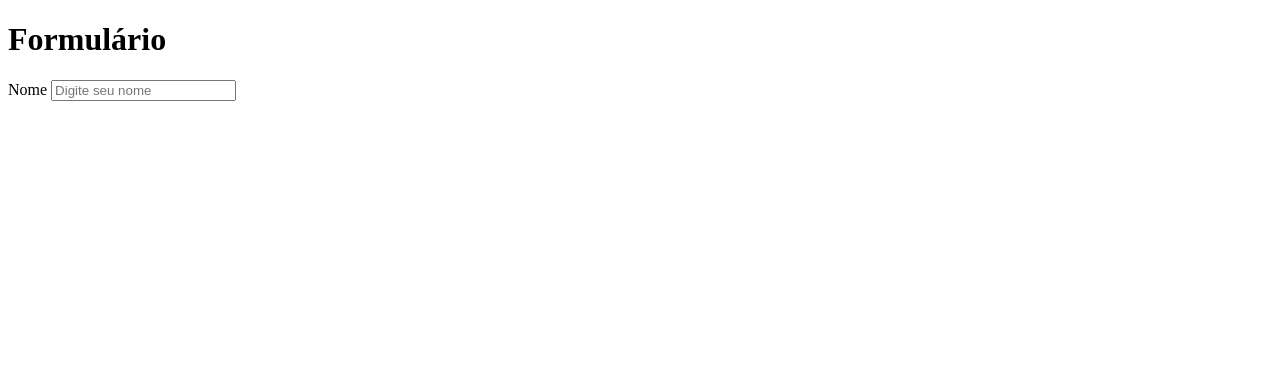
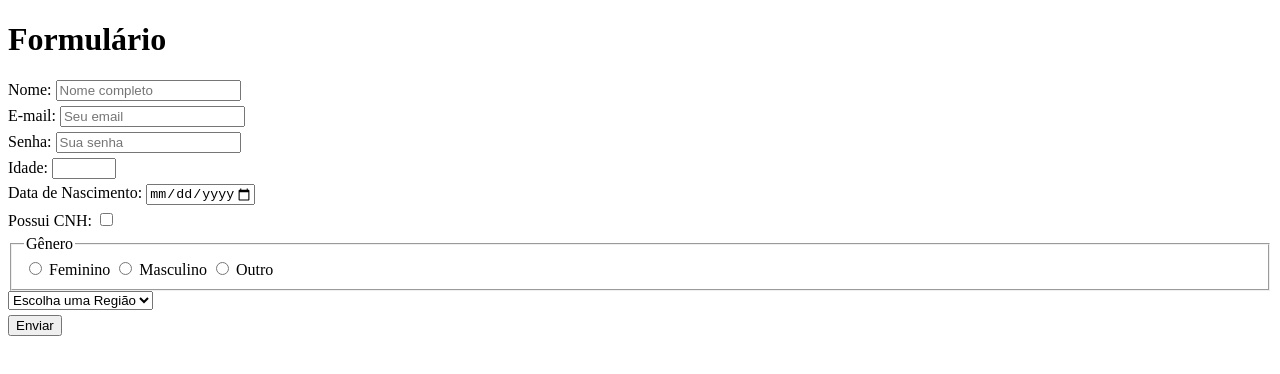
Before and after one commit to flaviare1s/geracao-tech, a plain HTML site: page HTML/form.html in a window 1280 px wide. Drawn offline with Linux system fonts and the light colour scheme.

Commit message:
Forms em HTML

```diff
--- a/HTML/form.html
+++ b/HTML/form.html
@@ -1,15 +1,74 @@
 <!DOCTYPE html>
 <html lang="en">
+
 <head>
-    <meta charset="UTF-8">
-    <meta name="viewport" content="width=device-width, initial-scale=1.0">
-    <title>Formulário</title>
+  <meta charset="UTF-8">
+  <meta name="viewport" content="width=device-width, initial-scale=1.0">
+  <title>Formulário</title>
+  <style>
+    div {
+      margin-bottom: 5px;
+    }
+  </style>
 </head>
+
 <body>
-    <h1>Formulário</h1>
-    <form>
-        <label for="nome">Nome</label>
-        <input type="text" name="nome" id="nome" placeholder="Digite seu nome">
-    </form>
+  <h1>Formulário</h1>
+  <form method="post">
+    <div>
+      <label for="nome">Nome:</label>
+      <input type="text" id="nome" name="nome" placeholder="Nome completo" required>
+    </div>
+    <div>
+      <label for="email">E-mail:</label>
+      <input type="email" id="email" name="email" placeholder="Seu email" required>
+    </div>
+    <div>
+      <label for="senha">Senha:</label>
+      <input type="password" id="senha" name="senha" placeholder="Sua senha" required>
+    </div>
+    <div>
+      <label for="idade">Idade:</label>
+      <input type="number" id="idade" name="idade" min="0" max="110">
+    </div>
+    <div>
+      <label for="nascimento">Data de Nascimento:</label>
+      <input type="date" id="nascimento" name="nascimento" min="1950-01-01" max="2026-01-01">
+    </div>
+    <div>
+      <!-- Elemento escondido (hidden) -->
+      <input type="hidden" id="chave" name="chave" value="555dhxuangk8">
+    </div>
+    <div>
+      <label for="cnh">Possui CNH:</label>
+      <input type="checkbox" id="cnh" name="cnh">
+    </div>
+    <fieldset>
+      <legend>Gênero</legend>
+      <input type="radio" name="genero" id="feminino" value="feminino">
+      <label for="feminino">Feminino</label>
+
+      <input type="radio" name="genero" id="masculino" value="masculino">
+      <label for="masculino">Masculino</label>
+
+      <input type="radio" name="genero" id="outro" value="outro">
+      <label for="outro">Outro</label>
+    </fieldset>
+    <div>
+      <label for="regiao"></label>
+      <select name="regiao" id="regiao">
+        <option value="">Escolha uma Região</option>
+        <option value="Nordeste">Nordeste</option>
+        <option value="Norte">Norte</option>
+        <option value="Sudeste">Sudeste</option>
+        <option value="Sul">Sul</option>
+        <option value="Centro-Oeste">Centro-Oeste</option>
+      </select>
+    </div>
+    <div>
+      <button>Enviar</button>
+    </div>
+  </form>
 </body>
+
 </html>
```
